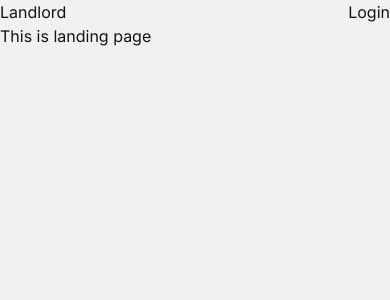
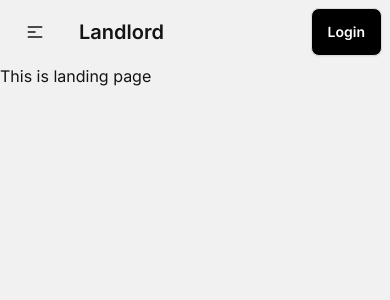
Before and after one commit to lidyadk/landlord-devdynamos, a Next.js app: page / in a window 390 px wide. Shown: the top 300 px of the page. Built offline with nearby package versions, Linux system fonts and the light colour scheme; no server answers.

Commit message:
style: slicing header UI based on req

```diff
--- a/src/app/page.js
+++ b/src/app/page.js
@@ -11,11 +11,47 @@ export default function Home() {
   if (!token?.value) {
     return (
       <div>
-        <header className="flex justify-between">
-          <div>Landlord</div>
-          <Link href="/login">
-            <div>Login</div>
-          </Link>
+        <header>
+          <div className="navbar bg-base-100">
+            <div className="navbar-start">
+              <div className="dropdown">
+                <div
+                  tabIndex={0}
+                  role="button"
+                  className="btn btn-ghost lg:hidden"
+                >
+                  <svg
+                    xmlns="http://www.w3.org/2000/svg"
+                    className="h-5 w-5"
+                    fill="none"
+                    viewBox="0 0 24 24"
+                    stroke="currentColor"
+                  >
+                    <path
+                      strokeLinecap="round"
+                      strokeLinejoin="round"
+                      strokeWidth="2"
+                      d="M4 6h16M4 12h8m-8 6h16"
+                    />
+                  </svg>
+                </div>
+              </div>
+              <a className="btn btn-ghost text-xl">Landlord</a>
+            </div>
+
+            <div className="navbar-end">
+              <div className="navbar-center hidden lg:flex">
+                <ul className="menu menu-horizontal px-1">
+                  <li>
+                    <a className="font-bold">Be a Landlord</a>
+                  </li>
+                </ul>
+              </div>
+              <Link href="/login">
+                <div className="w-fit btn bg-black text-white">Login</div>
+              </Link>
+            </div>
+          </div>
         </header>
         <main>
           <LandingPage />
@@ -25,9 +61,45 @@ export default function Home() {
   } else {
     return (
       <div>
-        <header className="flex justify-between">
-          <div>Landlord</div>
-          <LogoutBtn />
+        <header>
+          <div className="navbar bg-base-100">
+            <div className="navbar-start">
+              <div className="dropdown">
+                <div
+                  tabIndex={0}
+                  role="button"
+                  className="btn btn-ghost lg:hidden"
+                >
+                  <svg
+                    xmlns="http://www.w3.org/2000/svg"
+                    className="h-5 w-5"
+                    fill="none"
+                    viewBox="0 0 24 24"
+                    stroke="currentColor"
+                  >
+                    <path
+                      strokeLinecap="round"
+                      strokeLinejoin="round"
+                      strokeWidth="2"
+                      d="M4 6h16M4 12h8m-8 6h16"
+                    />
+                  </svg>
+                </div>
+              </div>
+              <a className="btn btn-ghost text-xl">Landlord</a>
+            </div>
+
+            <div className="navbar-end">
+              <div className="navbar-center hidden lg:flex">
+                <ul className="menu menu-horizontal px-1">
+                  <li>
+                    <a className="font-bold">Be a Landlord</a>
+                  </li>
+                </ul>
+              </div>
+              <LogoutBtn />
+            </div>
+          </div>
         </header>
         <main>
           <LandingPage />
--- a/src/components/auth/logoutBtn.jsx
+++ b/src/components/auth/logoutBtn.jsx
@@ -12,8 +12,8 @@ export const LogoutBtn = () => {
   }
 
   return (
-    <button onClick={handleLogout} className="w-fit">
-      Logout
+    <button onClick={handleLogout} className="w-fit btn bg-black text-white">
+      Log Out
     </button>
   );
 };
--- a/src/components/dashboardLayout.jsx
+++ b/src/components/dashboardLayout.jsx
@@ -1,7 +1,6 @@
 "use client";
 
 import { LogoutBtn } from "./auth/logoutBtn";
-// import { redirect } from "next/navigation";
 import { useRouter } from "next/navigation";
 
 export const DashboardLayout = ({ isLandlord, username, children }) => {
@@ -10,12 +9,85 @@ export const DashboardLayout = ({ isLandlord, username, children }) => {
   if (isLandlord) {
     return (
       <div>
-        <header className="p-6 flex justify-between items-center">
-          <div>Landlord</div>
-          <div className="flex items-center gap-4">
-            menu landlord
-            <div>{username}</div>
-            <LogoutBtn />
+        <header>
+          <div className="navbar bg-base-100">
+            <div className="navbar-start">
+              <div className="dropdown">
+                <div
+                  tabIndex={0}
+                  role="button"
+                  className="btn btn-ghost lg:hidden"
+                >
+                  <svg
+                    xmlns="http://www.w3.org/2000/svg"
+                    className="h-5 w-5"
+                    fill="none"
+                    viewBox="0 0 24 24"
+                    stroke="currentColor"
+                  >
+                    <path
+                      strokeLinecap="round"
+                      strokeLinejoin="round"
+                      strokeWidth="2"
+                      d="M4 6h16M4 12h8m-8 6h16"
+                    />
+                  </svg>
+                </div>
+                {/* <ul
+              tabIndex={0}
+              className="menu menu-sm dropdown-content mt-3 z-[1] p-2 shadow bg-base-100 rounded-box w-52"
+            >
+              <li>
+                <a>Item 1</a>
+              </li>
+              <li>
+                <a>Parent</a>
+                <ul className="p-2">
+                  <li>
+                    <a>Submenu 1</a>
+                  </li>
+                  <li>
+                    <a>Submenu 2</a>
+                  </li>
+                </ul>
+              </li>
+              <li>
+                <a>Item 3</a>
+              </li>
+            </ul> */}
+              </div>
+              <a className="btn btn-ghost text-xl">Landlord</a>
+              <div className="font-semibold text-gray-600 px-6">
+                Hello, {username}!
+              </div>
+            </div>
+
+            <div className="navbar-end">
+              <div className="navbar-center hidden lg:flex">
+                <ul className="menu menu-horizontal px-1">
+                  {/* <li>
+              <a>Item 1</a>
+            </li> */}
+                  {/* <li>
+              <details>
+                <summary>Parent</summary>
+                <ul className="p-2">
+                  <li>
+                    <a>Submenu 1</a>
+                  </li>
+                  <li>
+                    <a>Submenu 2</a>
+                  </li>
+                </ul>
+              </details>
+            </li> */}
+                  <li>
+                    <a className="font-bold">Penyewa</a>
+                  </li>
+                </ul>
+              </div>
+              <LogoutBtn />
+            </div>
           </div>
         </header>
         <main>{children}</main>
@@ -24,6 +96,5 @@ export const DashboardLayout = ({ isLandlord, username, children }) => {
   } else {
     router.push("/") &&
       router.push(router.asPath, undefined, { shallow: true });
-    // window.location.reload("/");
   }
 };
```
